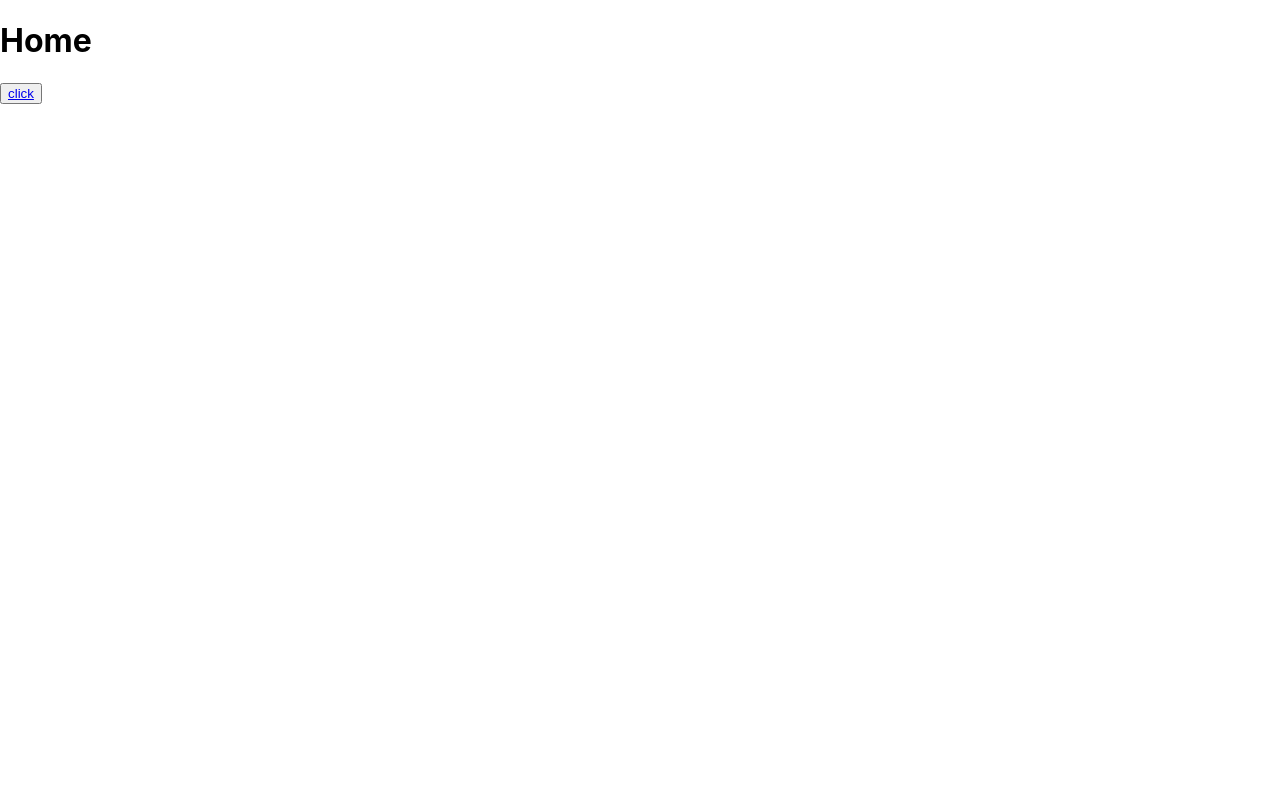
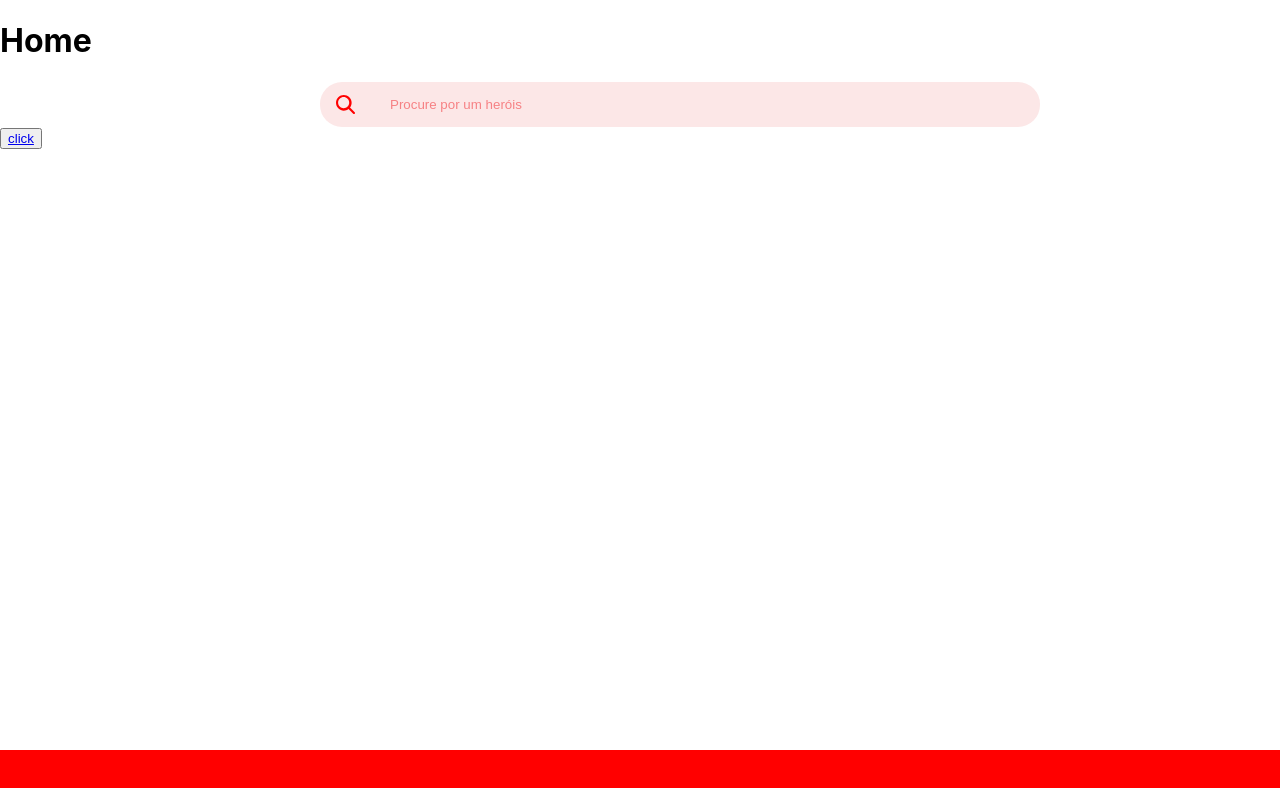
Before and after one commit to clenia1e/marvel-api-test, a React (Create React App) app: page / in a window 1280 px wide. Shown: the top 788 px of the page. Built offline with nearby package versions, Linux system fonts and the light colour scheme.

Commit message:
Adição do componente de pesquisa e do footer

```diff
--- a/src/Character.js
+++ b/src/Character.js
@@ -1,7 +1,10 @@
+import SearchBar from "./components/search-bar/SearchBar";
+
 const Character = () => {
   return (
     <>
       <h1>character page</h1>
+      <SearchBar type="" />
     </>
   );
 };
--- a/src/Home.js
+++ b/src/Home.js
@@ -1,12 +1,16 @@
 import { Link } from "react-router-dom";
+import Footer from "./components/footer/Footer";
+import SearchBar from "./components/search-bar/SearchBar";
 
 const Home = () => {
   return (
     <>
       <h1>Home</h1>
+      <SearchBar type="home" />
       <button>
         <Link to={`/character`}> click</Link>
       </button>
+      <Footer />
     </>
   );
 };
--- /dev/null
+++ b/src/components/footer/Footer.css
@@ -0,0 +1,7 @@
+.container-footer {
+  position: absolute;
+  background-color: red;
+  height: 50px;
+  width: 100%;
+  bottom: 0;
+}
--- /dev/null
+++ b/src/components/footer/Footer.js
@@ -0,0 +1,12 @@
+import React from "react";
+import "./Footer.css";
+
+const Footer = () => {
+  return (
+    <>
+      <div className="container-footer"></div>
+    </>
+  );
+};
+
+export default Footer;
--- /dev/null
+++ b/src/components/search-bar/SearchBar.css
@@ -0,0 +1,46 @@
+.container-searchbar {
+  background-color: rgb(252, 231, 231);
+  color: red;
+  border-radius: 22px;
+  padding: 15px 10px;
+  padding-left: 70px;
+  border-width: 0;
+  width: 100%;
+}
+
+.container-searchbar--red {
+  background-color: red;
+}
+
+input::placeholder {
+  color: rgb(246, 129, 132);
+}
+
+.container {
+  position: relative;
+  display: flex;
+  align-items: center;
+  justify-content: center;
+  width: 100%;
+}
+.container-wrapper {
+  width: 50%;
+}
+.container-icon {
+  position: absolute;
+  height: 100%;
+  width: 40px;
+  display: flex;
+  padding-left: 5px;
+  justify-content: center;
+  align-items: center;
+}
+
+/* .container-icon {
+    position: absolute;
+    height: 100%;
+    width: 40px;
+    display: flex;
+    justify-content: center;
+    align-items: center;
+  } */
--- /dev/null
+++ b/src/components/search-bar/SearchBar.js
@@ -0,0 +1,26 @@
+import React from "react";
+import "./SearchBar.css";
+
+const SearchBar = ({ type }) => {
+  return (
+    <>
+      <div className="container">
+        <div className="container-wrapper">
+          <div className="container-icon">
+            <img src="ic_busca_menor.svg" alt="ícone de navegacao" />
+          </div>
+          <input
+            className={
+              type == "home"
+                ? "container-searchbar"
+                : "container-searchbar--red"
+            }
+            placeholder="Procure por um heróis"
+          ></input>
+        </div>
+      </div>
+    </>
+  );
+};
+
+export default SearchBar;
```
Also changed, not shown: public/ic_busca_menor.svg (added).
